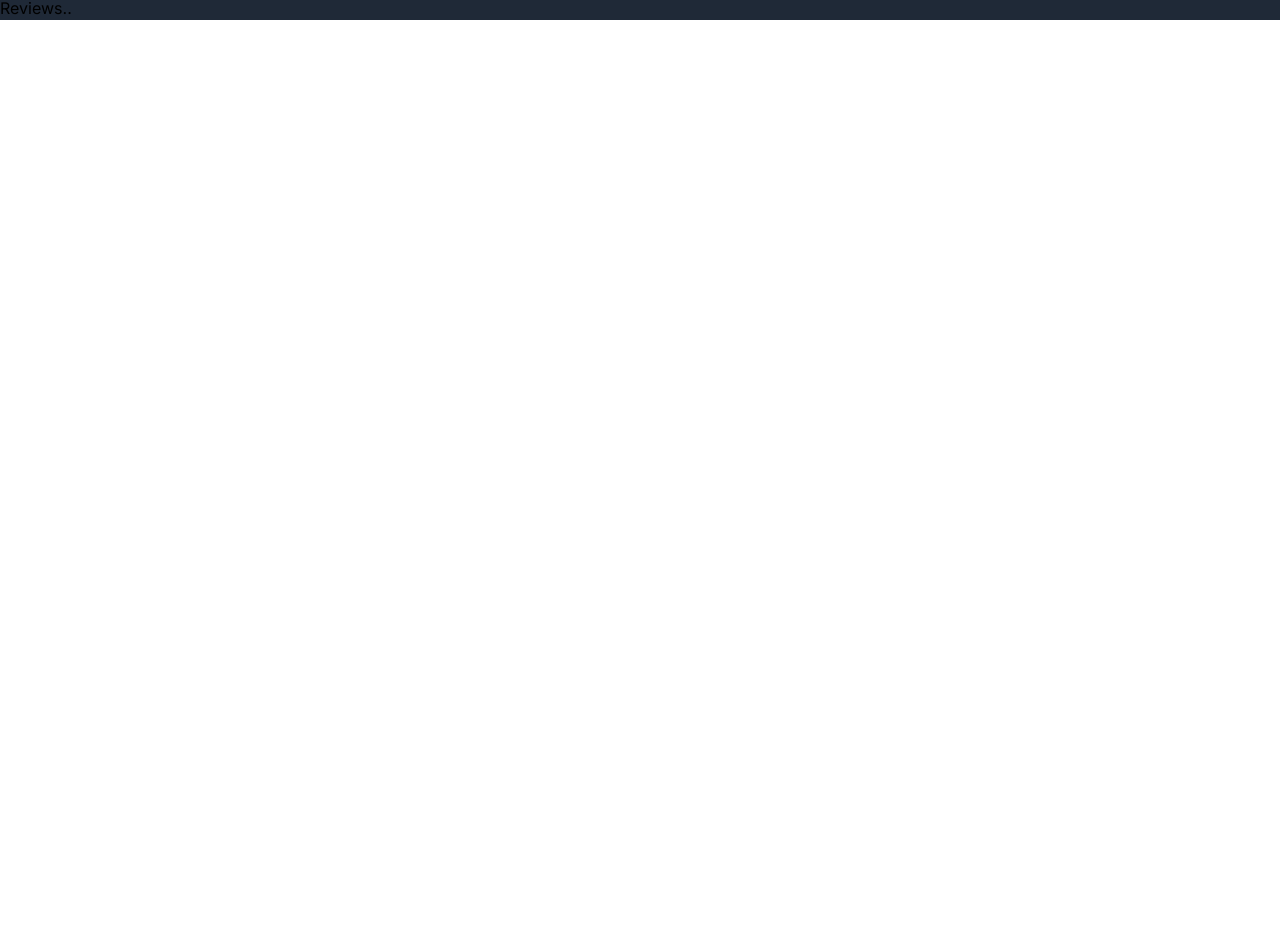
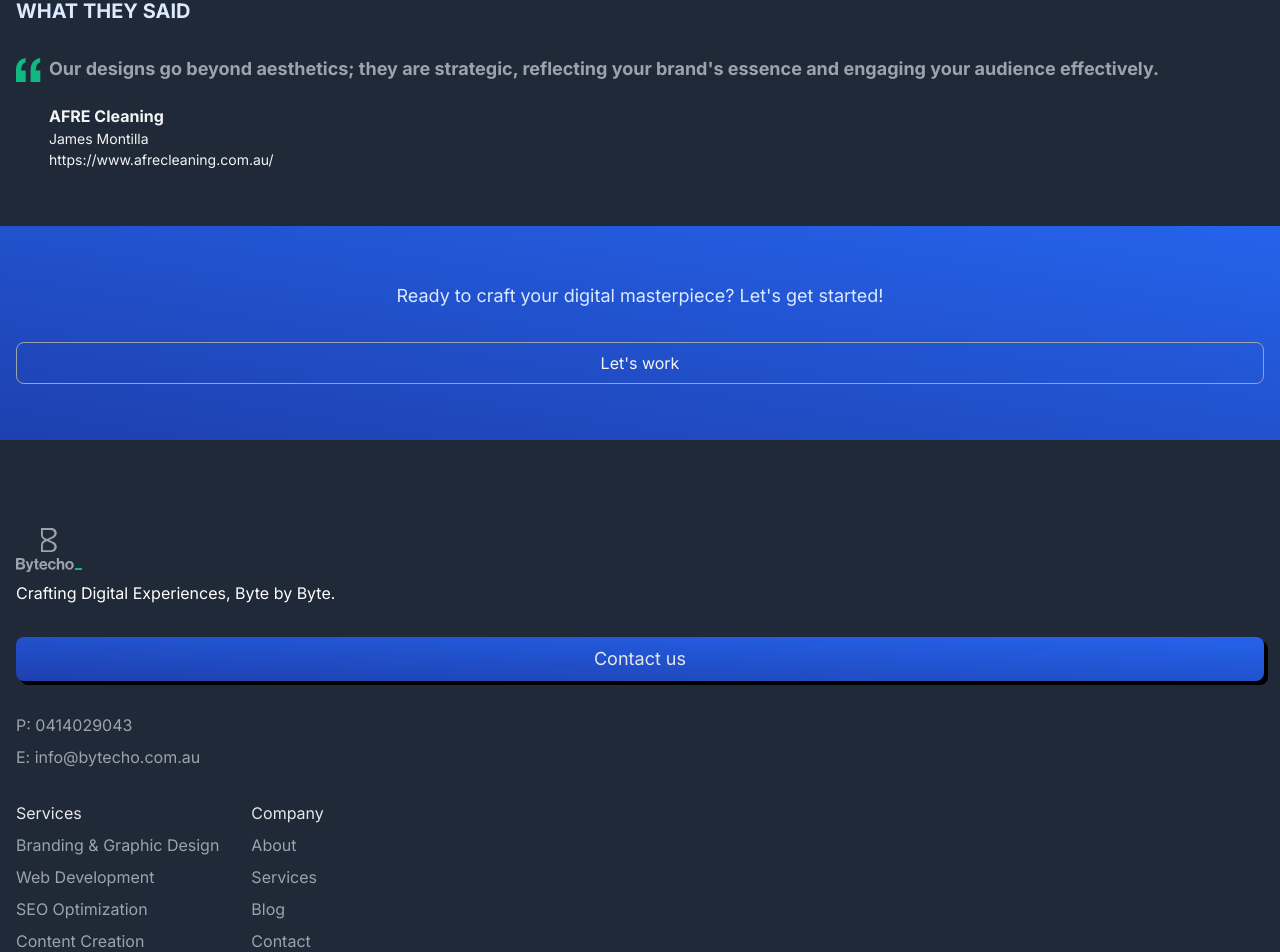
Before and after one commit to Bytecho/Bytecho, a Next.js app: page / in a window 1280 px wide. Shown: the part 4733-5685 px from the top of the page. Before the commit the page ends 4753 px from the top, so only its background shows below. Built offline with nearby package versions, Linux system fonts and the light colour scheme.

Commit message:
App done according to design for sm devices

```diff
--- a/app/components/About.tsx
+++ b/app/components/About.tsx
@@ -67,7 +67,7 @@ export default function About() {
 
         {/* Green area */}
         <div className='py-[3.5rem] px-[1rem] bg-gradient-to-r from-[#09D092] to-[#059669] flex flex-col gap-[2rem] '>
-            <p className='text-[0.75rem] leading-[1rem] underline decorat decoration-[#F9FAFB]'>It all begins with a spark, a brilliant idea. </p>
+            <p className='text-[1rem] leading-[1rem] underline decorat decoration-[#F9FAFB]'>It all begins with a spark, a brilliant idea. </p>
             <h3 className='text-[1.125rem] leading-[1.25rem] font-bold text-[#F9FAFB]'>
                 WE&apos;RE HERE TO HELP YOU <span className='text-[#022C22]'>TRANSFORM THAT SPARK</span> INTO A BLAZING DIGITAL PRESENCE.
             </h3>
--- /dev/null
+++ b/app/components/Footer.tsx
@@ -0,0 +1,127 @@
+import React from 'react'
+
+import Logo from '../../assets/logo-footer.svg'
+import Image from 'next/image'
+import Link from 'next/link'
+
+export default function Footer() {
+  const services = [
+    {
+        id: 1,
+        title: 'Branding & Graphic Design',
+        url: '/'
+    },
+    {
+        id: 2,
+        title: 'Web Development',
+        url: '/'
+    },
+    {
+        id: 3,
+        title: 'SEO Optimization',
+        url: '/'
+    },
+    {
+        id: 4,
+        title: 'Content Creation',
+        url: '/'
+    },
+  ]
+
+  const navLinks = [
+    {
+        id: 1,
+        title: 'About',
+        url: '/'
+    },
+    {
+        id: 2,
+        title: 'Services',
+        url: '/'
+    },
+    {
+        id: 3,
+        title: 'Blog',
+        url: '/'
+    },
+    {
+        id: 4,
+        title: 'Contact',
+        url: '/'
+    }
+  ]
+
+    return (
+    <div className='bg-primary page py-[2rem]'>
+
+        {/* Logo area */}
+        <div className='mb-[2rem] flex flex-col gap-[0.5rem]'>
+            <Image
+                src={Logo}
+                className='h-[2.81rem] w-[4.12rem]'
+                alt='Bytecho logo'
+                title="Company's logo"
+                quality={100}
+                loading='lazy'
+            />
+            <h3 className='text-[1rem] text-white'>
+                Crafting Digital Experiences, Byte by Byte.
+            </h3>
+        </div>
+
+        {/* Button */}
+        <Link
+            href='/'
+            className="relative inline-flex mx-auto w-full"
+        >
+            <button className="bg-gradient-to-tr from-[#1E40AF] to-[#2563EB] w-full h-[2.75rem] py-[0.5rem] rounded-lg z-10 text-[1.125rem] text-[#E5E7EB]">Contact us</button>
+            <button className="smaller-button-behind"></button>
+        </Link>
+
+        {/* contact details */}
+        <div className='mt-[2rem] flex flex-col gap-[0.5rem] text-textBrand text-[1rem]'>
+            <a href="tel:+61414029043">
+                <p className=''>P: 0414029043</p>
+            </a>
+            <a href="mailto:info@bytecho.com.au">
+                <p className=''>E: info@bytecho.com.au</p>
+            </a>
+        </div>
+
+        {/* menu */}
+        <div className='mt-[2rem] flex gap-[2rem]'>
+            {/* Col 1 */}
+             <div>
+                <h4 className='text-[1rem] text-[#E5E7EB]'>
+                    Services
+                </h4>
+                {services.map(service => (
+                    <Link key={service.id} href={service.url}>
+                        <p className='pt-[0.5rem] text-[1rem] text-textBrand'>{service.title}</p>
+                    </Link>
+                ))}
+             </div>
+
+             {/* Col 2 */}
+             <div>
+                <h4 className='text-[1rem] text-[#E5E7EB]'>
+                    Company
+                </h4>
+                <nav>
+                    {navLinks.map(item => (
+                        <Link key={item.id} href={item.url}>
+                            <p className='pt-[0.5rem] text-[1rem] text-textBrand'>{item.title}</p>
+                        </Link>
+                    ))}
+                </nav>
+             </div>
+
+        </div>
+
+        {/* Copyright */}
+        <div className='mt-[2rem]'>
+            <p className='text-[0.875rem] text-textBrand'>&copy; 2023 <span>Bytecho.</span> All Rights Reserved</p>
+        </div>
+    </div>
+  )
+}
--- a/app/components/Reviews.tsx
+++ b/app/components/Reviews.tsx
@@ -1,7 +1,82 @@
+"use client"
+
 import React from 'react'
+import { useState, useEffect } from 'react';
+
+import openQuotes from '../../assets/open-quotes.svg';
+import Image from 'next/image';
+
 
 export default function Reviews() {
+  const testimonials = [
+    {
+        id: 1,
+        quote: "Our designs go beyond aesthetics; they are strategic, reflecting your brand's essence and engaging your audience effectively.",
+        name: 'James Montilla',
+        company: 'AFRE Cleaning',
+        link: 'https://www.afrecleaning.com.au/'
+    },
+    {
+        id: 2,
+        quote: 'lorem ipsum sjajfbnfe dfndjbfhew fwenfweufnewunfewjd',
+        name: 'Michael Bennett',
+        company: 'Bennett Cleaning Services',
+        link: 'https://www.bennettcleaningservices.com.au/'
+    },
+    {
+        id: 3,
+        quote: 'lorem ipsum sjajfbnfe dfndjbfhew fwenfweufnewunfewjd',
+        name: 'Andrea Diaz',
+        company: 'The Ever Cake',
+        link: 'https://dev.db61t1u90mry8.amplifyapp.com/'
+    }
+]
+
+const [currentReview, setCurrentReview] = useState(0);
+
   return (
-    <div>Reviews..</div>
+    <div className='pb-[3.5rem] flex flex-col gap-[3.5rem]'>
+      <main className='page'>
+        <h2 className='text-[1.25rem] text-[#DBEAFE] font-bold'>WHAT THEY SAID</h2>
+
+        {/* Testimonials carousel */}
+        <div className="mt-[2rem] flex items-start gap-2">
+          <Image
+            src={openQuotes}
+            alt="open quotes"
+            title="Open quote illustration"
+            quality={100}
+
+          />
+          <div className="flex flex-col gap-[1.5rem] transition-opacity duration-500">
+            <p className="text-textBrand text-[1.125rem] font-bold leading-[1.375rem]">
+              {testimonials[currentReview].quote}
+            </p>
+            {/* Client's information */}
+            <div className="flex flex-col">
+              <h3 className="text-[#F3F4F6] text-[1rem] font-bold ">
+                {testimonials[currentReview].company}
+              </h3>
+              <p className="text-[0.875rem] text-[#F3F4F6]">
+                {testimonials[currentReview].name}
+              </p>
+              <a href={testimonials[currentReview].link} target='_blank' className="text-[0.875rem] text-[#F3F4F6]">
+                {testimonials[currentReview].link}
+              </a>
+            </div>
+
+          </div>
+        </div>
+      </main>
+
+      {/* Blue area */}
+      <div className=' py-[3.5rem] px-[1rem] bg-gradient-to-tr from-[#1E40AF] to-[#2563EB] flex flex-col gap-[2rem]'>
+        <p className="info-p text-[#DBEAFE] text-center">Ready to craft your digital masterpiece? Let's get started!</p>
+        <button className='px-[2rem] py-[0.5rem] rounded-lg border border-[#9CA3AF] text-[#F3F4F6]'>
+          Let's work
+        </button>
+      </div>
+
+    </div>
   )
 }
--- a/app/layout.tsx
+++ b/app/layout.tsx
@@ -5,6 +5,7 @@ import './globals.css'
 
 // Components
 import Header from './components/Header'
+import Footer from './components/Footer'
 
 
 const inter = Inter({ subsets: ['latin'] });
@@ -29,6 +30,7 @@ export default function RootLayout({
       <body className={inter.className}>
         <Header />
         {children}
+        <Footer />
       </body>
     </html>
   )
```
Also changed, not shown: assets/logo-footer.svg (added), assets/open-quotes.svg (added).
